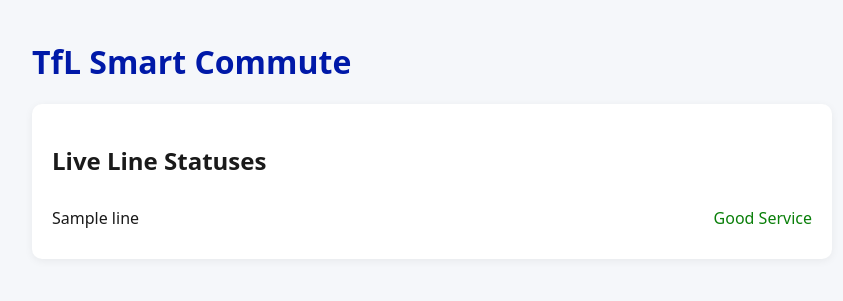
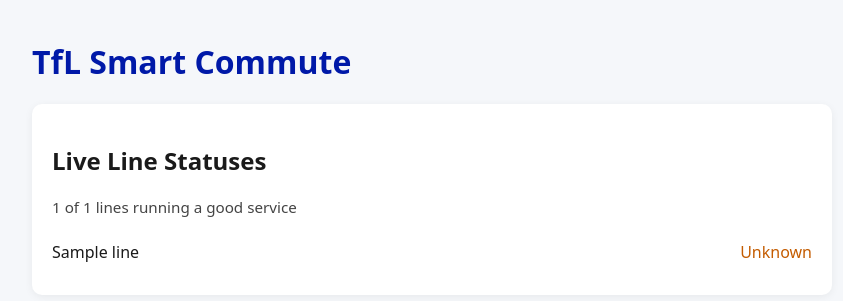
Before and after one commit to imranbek22-afk/tfl-smart-commute, a FastAPI app: template app/templates/index.html in a window 1280 px wide. Shown: the top 301 px of the page, without its empty margins (208-1051 px from the left). Run offline with FastAPI, Linux system fonts and the light colour scheme; the template is opened without the code that fills it: most values are stand-ins (such as "Sample title", 1, 10 or a date in 2020).

Commit message:
Improve status display with better colours and disruption reasons

```diff
--- a/app/templates/index.html
+++ b/app/templates/index.html
@@ -23,27 +23,43 @@
             box-shadow: 0 2px 8px rgba(0,0,0,0.06);
             margin-bottom: 16px;
         }
+        .summary {
+            font-size: 0.95em;
+            color: #444;
+            margin-bottom: 12px;
+        }
         .line {
             display: flex;
             justify-content: space-between;
-            padding: 10px 0;
+            align-items: flex-start;
+            padding: 12px 0;
             border-bottom: 1px solid #eee;
+            gap: 16px;
         }
         .line:last-child {
             border-bottom: none;
         }
+        .line-name {
+            font-weight: 500;
+            flex-shrink: 0;
+        }
+        .status-block {
+            text-align: right;
+        }
         .status {
             font-weight: 500;
         }
-        .good {
-            color: #0a7f0a;
+        .reason {
+            font-size: 0.85em;
+            color: #555;
+            margin-top: 4px;
+            max-width: 420px;
         }
-        .delayed {
-            color: #c45c00;
-        }
-        .error {
-            color: #b00020;
-        }
+        .good { color: #0a7f0a; }
+        .minor { color: #c45c00; }
+        .severe { color: #b00020; }
+        .closed { color: #6b6b6b; }
+        .error { color: #b00020; }
     </style>
 </head>
 <body>
@@ -58,12 +74,34 @@
     <div class="card">
         <h2>Live Line Statuses</h2>
         {% if lines %}
-            {% for line in lines %}
+            {% set good_count = lines | selectattr('lineStatuses') | selectattr('lineStatuses.0.statusSeverityDescription', 'equalto', 'Good Service') | list | length %}
+            {% set disrupted = lines | length - good_count %}
+            <p class="summary">
+                {{ good_count }} of {{ lines | length }} lines running a good service
+                {% if disrupted > 0 %}
+                    · {{ disrupted }} with issues
+                {% endif %}
+            </p>
+
+            {% for line in lines | sort(attribute='name') %}
+            {% set status = line.lineStatuses[0] if line.lineStatuses else none %}
+            {% set desc = status.statusSeverityDescription if status else 'Unknown' %}
+            {% set reason = status.reason if status and status.reason else '' %}
             <div class="line">
-                <span>{{ line.name }}</span>
-                <span class="status {% if line.lineStatuses and line.lineStatuses[0].statusSeverityDescription == 'Good Service' %}good{% elif line.lineStatuses %}delayed{% endif %}">
-                    {{ line.lineStatuses[0].statusSeverityDescription if line.lineStatuses else 'Unknown' }}
-                </span>
+                <span class="line-name">{{ line.name }}</span>
+                <div class="status-block">
+                    <span class="status
+                        {% if desc == 'Good Service' %}good
+                        {% elif desc in ['Minor Delays', 'Reduced Service', 'Special Service', 'Change of frequency'] %}minor
+                        {% elif desc in ['Severe Delays', 'Part Suspended', 'Suspended', 'Part Closure', 'Part Closed', 'Issues Reported'] %}severe
+                        {% elif desc in ['Closed', 'Planned Closure', 'No Service', 'Not Running'] %}closed
+                        {% else %}minor{% endif %}">
+                        {{ desc }}
+                    </span>
+                    {% if reason %}
+                    <div class="reason">{{ reason | truncate(160) }}</div>
+                    {% endif %}
+                </div>
             </div>
             {% endfor %}
         {% else %}
```
